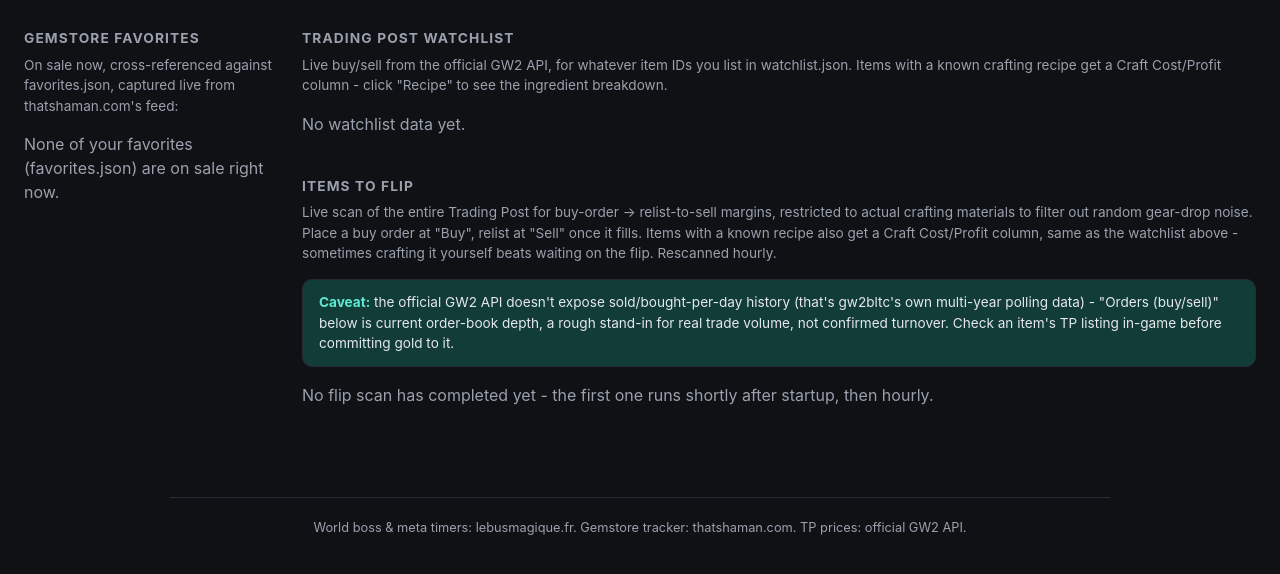
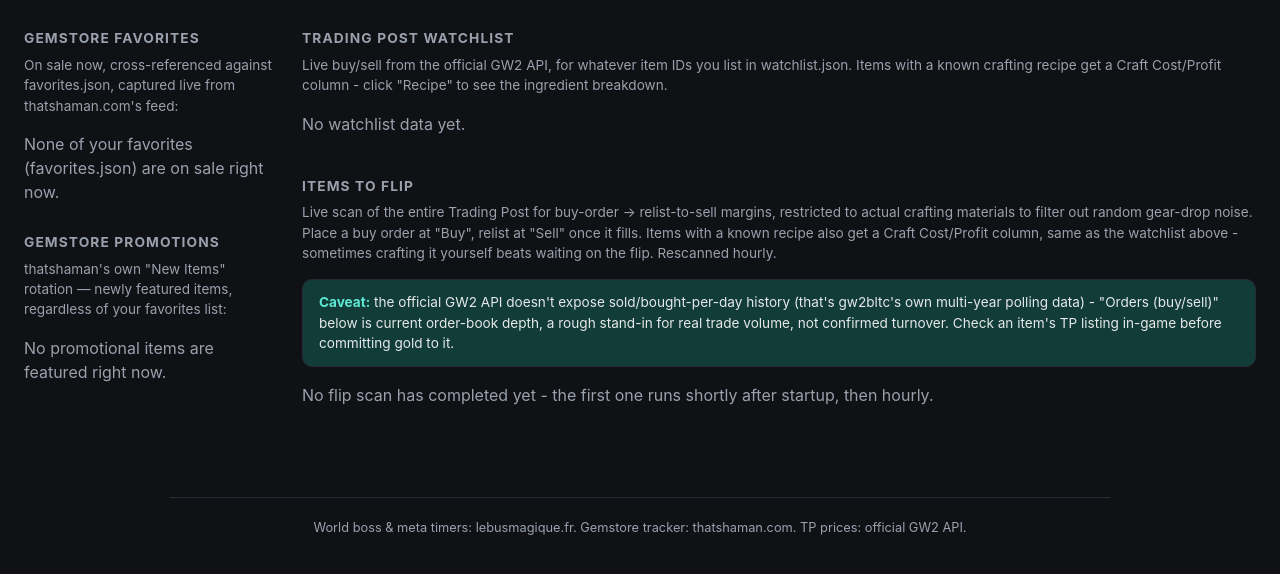
Before and after one commit to Revanito/gw2-ops-board, a FastAPI app: page /market in a window 1280 px wide. Shown: the part 66-640 px from the top of the page. Run offline with FastAPI, Linux system fonts and the light colour scheme; parts of the project's set-up code (start-up, migrations or seed data) failed here and were passed over.

Commit message:
Add Gemstore Promotions section below Gemstore Favorites
Shows thatshaman's "New Items" rotation (their own featured-item
showcase) independent of favorites.json, same gem-list card layout as
Favorites. gemstore_client.py now resolves each schedule entry's category
name so it can be filtered on, not just matched against a name list.

Co-Authored-By: Claude Sonnet 5 <noreply@anthropic.com>

```diff
--- a/app/gemstore_client.py
+++ b/app/gemstore_client.py
@@ -32,13 +32,14 @@ def _wiki_url(name: str) -> str:
 
 async def fetch_gemstore_schedule() -> list[dict]:
     """Returns every schedule entry currently on sale/available, each as
-    {"name", "icon", "wiki_url", "start", "end", "indefinite"}."""
+    {"name", "icon", "wiki_url", "start", "end", "indefinite", "category_name"}."""
     async with httpx.AsyncClient(timeout=20) as client:
         resp = await client.get(GEMSTORE_JSON_URL)
         resp.raise_for_status()
         data = resp.json()
 
     items = data.get("items", {})
+    categories = data.get("categories", {})
     now = datetime.now(timezone.utc)
 
     active = []
@@ -56,6 +57,7 @@ async def fetch_gemstore_schedule() -> list[dict]:
         if start > now or (not indefinite and end < now):
             continue  # not on sale yet, or already ended
 
+        category = categories.get(entry.get("category"), {})
         active.append({
             "name": item["name"],
             "icon": ICON_BASE + item["image"] + "_large.png" if item.get("image") else None,
@@ -63,6 +65,7 @@ async def fetch_gemstore_schedule() -> list[dict]:
             "start": start.isoformat(),
             "end": None if indefinite else end.isoformat(),
             "indefinite": indefinite,
+            "category_name": category.get("name", ""),
         })
 
     active.sort(key=lambda e: e["name"].lower())
@@ -75,3 +78,11 @@ def match_favorites(active_schedule: list[dict], favorites: list[str]) -> list[d
     match on name), returning just the matches."""
     wanted = {name.lower() for name in favorites}
     return [entry for entry in active_schedule if entry["name"].lower() in wanted]
+
+
+def filter_by_category(active_schedule: list[dict], category_name: str) -> list[dict]:
+    """Everything currently active in one thatshaman category, independent
+    of the personal favorites list - used for the "New Items" promotional
+    rotation (their own featured-item showcase, distinct from the ~45-item
+    "Seasonal Swap" bulk sales bundle)."""
+    return [entry for entry in active_schedule if entry["category_name"] == category_name]
--- a/app/main.py
+++ b/app/main.py
@@ -31,9 +31,14 @@ log = logging.getLogger("gw2-ops-board")
 CONFIG_DIR = Path(__file__).parent
 
 public_cache: dict = {
-    "gemstore_favorites": [], "watchlist": [], "updated_at": None,
+    "gemstore_favorites": [], "gemstore_promotions": [], "watchlist": [], "updated_at": None,
     "items_to_flip": [], "flip_updated_at": None,
 }
+
+# thatshaman's own rotating single-item promotional showcase - independent
+# of favorites.json, shown as "what's newly on sale" regardless of whether
+# it happens to be on anyone's personal wishlist.
+PROMOTIONS_CATEGORY = "New Items"
 
 
 def _load_json_list(path: Path, key: str) -> list:
@@ -48,10 +53,16 @@ async def refresh_public_data() -> None:
     try:
         favorite_names = _load_json_list(CONFIG_DIR / "favorites.json", "items")
         active = await gemstore_client.fetch_gemstore_schedule()
+
         matches = gemstore_client.match_favorites(active, favorite_names)
         for entry in matches:
             entry["price"] = await wiki_client.fetch_gem_price(entry["name"])
         public_cache["gemstore_favorites"] = matches
+
+        promotions = gemstore_client.filter_by_category(active, PROMOTIONS_CATEGORY)
+        for entry in promotions:
+            entry["price"] = await wiki_client.fetch_gem_price(entry["name"])
+        public_cache["gemstore_promotions"] = promotions
     except Exception:
         log.exception("gemstore refresh failed")
 
@@ -188,6 +199,7 @@ def market(request: Request):
         "request": request,
         "user": current_user(request),
         "gemstore_favorites": public_cache["gemstore_favorites"],
+        "gemstore_promotions": public_cache["gemstore_promotions"],
         "watchlist": public_cache["watchlist"],
         "items_to_flip": public_cache["items_to_flip"],
         "updated_at": public_cache["updated_at"],
--- a/app/templates/market.html
+++ b/app/templates/market.html
@@ -62,6 +62,24 @@
       </div>
       {% else %}
         <p class="dim">None of your favorites (favorites.json) are on sale right now.</p>
+      {% endif %}
+
+      <h2 style="margin-top:28px">Gemstore Promotions</h2>
+      <p class="section-sub">thatshaman's own "New Items" rotation &mdash; newly featured items, regardless of your favorites list:</p>
+      {% if gemstore_promotions %}
+      <div class="gem-list">
+        {% for item in gemstore_promotions %}
+        <a class="gem-item" href="{{ item.wiki_url }}" target="_blank" rel="noopener">
+          {% if item.icon %}<img src="{{ item.icon }}" alt="">{% endif %}
+          <div class="gi-text">
+            <div class="gi-name">{{ item.name }}</div>
+            <div class="gi-desc">{{ item.price or "?" }} · {{ "always available" if item.indefinite else "until " + item.end[:10] }}</div>
+          </div>
+        </a>
+        {% endfor %}
+      </div>
+      {% else %}
+        <p class="dim">No promotional items are featured right now.</p>
       {% endif %}
     </aside>
 
```
